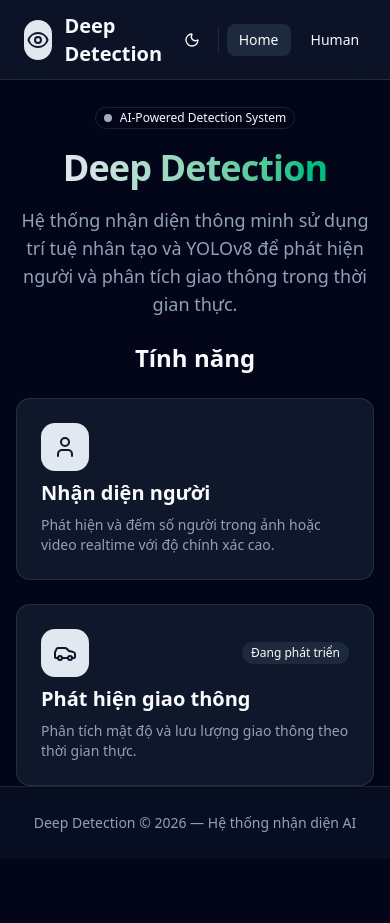
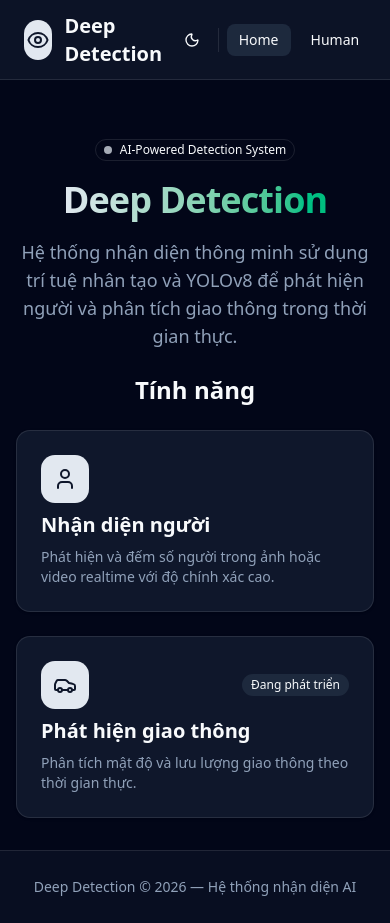
Before and after one commit to ntdev204/deep-detection, a Next.js app in the folder client/: page / in a window 390 px wide. Shown: the top 923 px of the page. Before the commit the page ends 859 px from the top, so only its background shows below. Built offline with nearby package versions, Linux system fonts and the light colour scheme.

Commit message:
fix: add vertical padding to children container for improved layout

```diff
--- a/client/src/app/(default)/layout.tsx
+++ b/client/src/app/(default)/layout.tsx
@@ -10,7 +10,7 @@
     <div className="flex min-h-screen flex-col">
       <Header />
       <main className="flex-1 flex justify-center items-center">
-        <div className="px-4 sm:px-6 lg:px-8">{children}</div>
+        <div className="py-8 px-4 sm:px-6 lg:px-8">{children}</div>
       </main>
       <Footer />
     </div>
```
